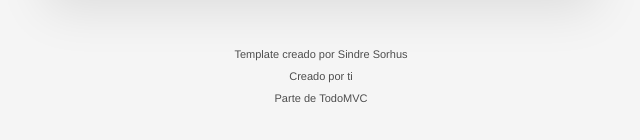
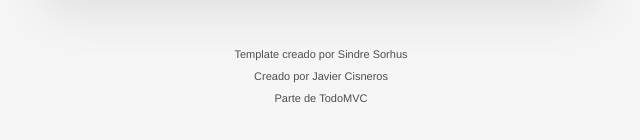
Before and after one commit to JavierCisneros/06-todo-app, a website built with Vite: page index.html in a window 1280 px wide. Shown: the part 254-394 px from the top of the page, 319-959 px from the left. Built offline with nearby package versions, Linux system fonts and the light colour scheme.

Commit message:
App.html updated

```diff
--- a/src/todos/app.html
+++ b/src/todos/app.html
@@ -56,6 +56,6 @@
   <footer class="info">
     <p>Template creado por <a href="http://sindresorhus.com">Sindre Sorhus</a></p>
     <!-- Change this out with your name and url ↓ -->
-    <p>Creado por <a href="http://todomvc.com">ti</a></p>
+    <p>Creado por <a href="https://github.com/JavierCisneros">Javier Cisneros</a></p>
     <p>Parte de <a href="http://todomvc.com">TodoMVC</a></p>
   </footer>
```
Also changed, not shown: docs/index.html (+1 -1 lines), 2 other files.
